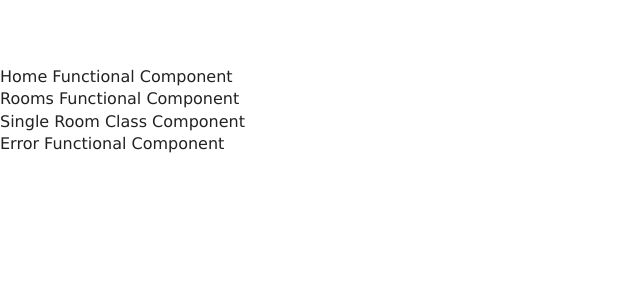
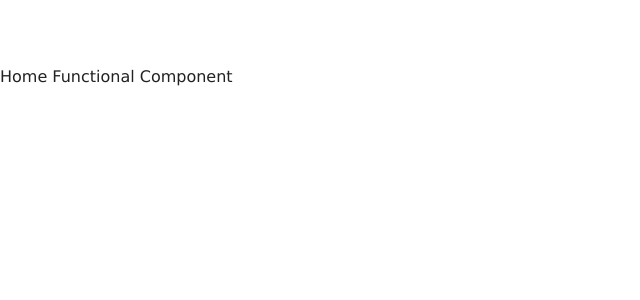
Before and after one commit to PrestonWestDev/resort, a React (Create React App) app: page / in a window 1280 px wide. Shown: the top 300 px of the page, without its empty margins (0-640 px from the left). Built offline with nearby package versions, Linux system fonts and the light colour scheme.

Commit message:
Added React Router to map components to URLs

```diff
--- a/src/App.js
+++ b/src/App.js
@@ -6,13 +6,19 @@ import Rooms from './pages/Rooms';
 import SingleRoom from './pages/SingleRoom';
 import Error from './pages/Error';
 
+import {Route, Switch} from 'react-router-dom';
+
 function App() {
   return (
     <>
-      <Home></Home>
-      <Rooms></Rooms>
-      <SingleRoom></SingleRoom>
-      <Error></Error>
+    {/* Switch enforces that only one component can be shown at a time,
+        so if no component matches a path, then Error will be shown by default. */}
+    <Switch>
+      <Route exact path="/" component={Home}></Route>
+      <Route exact path="/rooms/" component={Rooms}></Route>
+      <Route exact path="/rooms/:slug" component={SingleRoom}></Route>
+      <Route component={Error}></Route>
+    </Switch>
     </>
   );
 }
--- a/src/index.js
+++ b/src/index.js
@@ -1,13 +1,13 @@
 import React from 'react';
 import ReactDOM from 'react-dom';
-//import './index.css';
+import {BrowserRouter as Router} from 'react-router-dom'
 import App from './App';
 import * as serviceWorker from './serviceWorker';
 
 ReactDOM.render(
-  <React.StrictMode>
-    <App />
-  </React.StrictMode>,
+  <Router>
+    <App></App>
+  </Router>,
   document.getElementById('root')
 );
 
```
